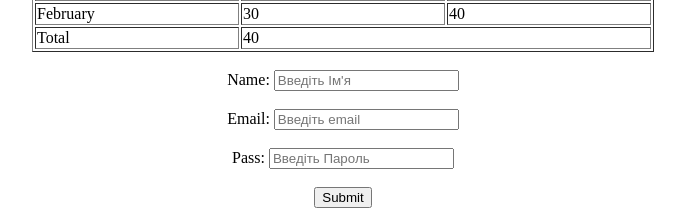
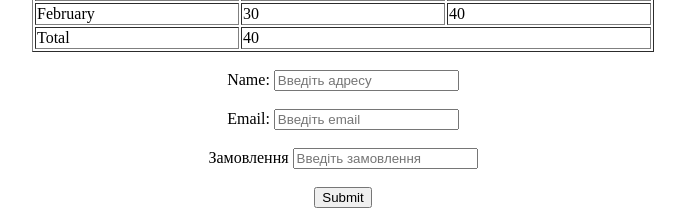
Before and after one commit to UAHOLYKTA/table-sample, a plain HTML site: page index.html in a window 1280 px wide. Shown: the part 170-389 px from the top of the page, without its empty margins (297-982 px from the left). Drawn offline with Linux system fonts and the light colour scheme.

Commit message:
Update index.html

```diff
--- a/index.html
+++ b/index.html
@@ -30,15 +30,15 @@
             <br>
             <form method="POST" action="https://formspree.io/taras.holyk@gmail.com">
                 <lable for="name">Name:</lable>
-                <input type="text" id="name" name="name" required placeholder="Введіть Ім'я">
+                <input type="text" id="adress" name="adress" required placeholder="Введіть адресу">
                 <br>
                 <br>
                 <lable for="email">Email:</lable>
                 <input type="email" id="email" name="email" placeholder="Введіть email">
                 <br>
                 <br>
-                <lable for="password">Pass:</lable>
-                <input type="password" id="password" name="password" placeholder="Введіть Пароль">
+                <lable for="order">Замовлення</lable>
+                <input type="order" id="order" name="order" placeholder="Введіть замовлення">
                 <br>
                 <br>
                 <input type="submit">
```
